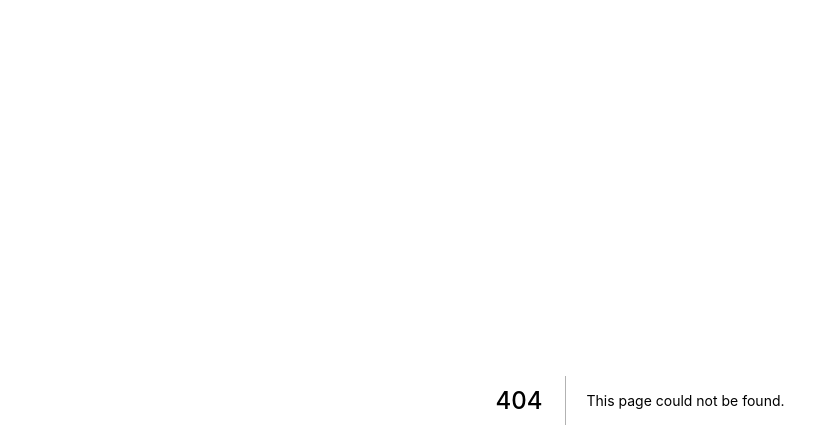
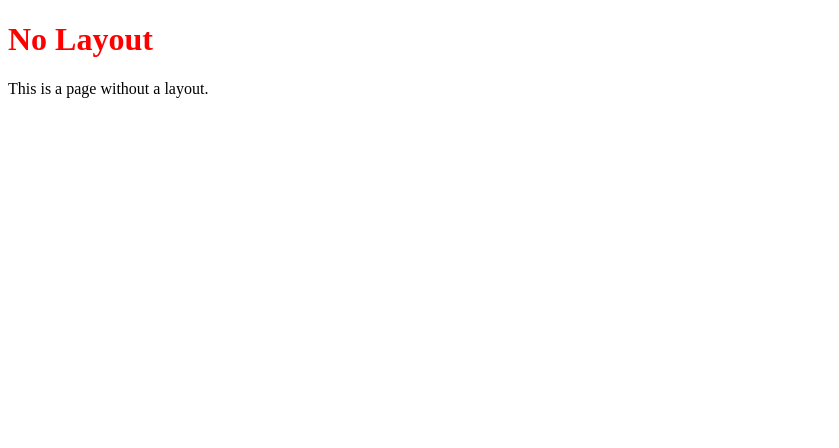
Before and after one commit to fernando140alto/with-passport-app-nextjs, a Next.js app: page /no-layout in a window 1280 px wide. Before the commit this address had no page. Shown: the top 448 px of the page, without its empty margins (0-839 px from the left). Built offline with nearby package versions, Linux system fonts and the light colour scheme.

Commit message:
test pages with no layout and query strings

```diff
--- /dev/null
+++ b/pages/no-layout/index.js
@@ -0,0 +1,22 @@
+import { useRouter } from "next/router";
+
+export default function NoLayout () {
+    const { query } = useRouter();
+    console.log(query);
+
+    return (
+        <>
+            <h1>No Layout</h1>
+            <p>
+                This is a page without a layout.
+            </p>
+            <style jsx>{`
+                h1 {
+                    color: red;
+                }
+            `}</style>
+        </>
+    )
+}
+
+NoLayout.get
```
